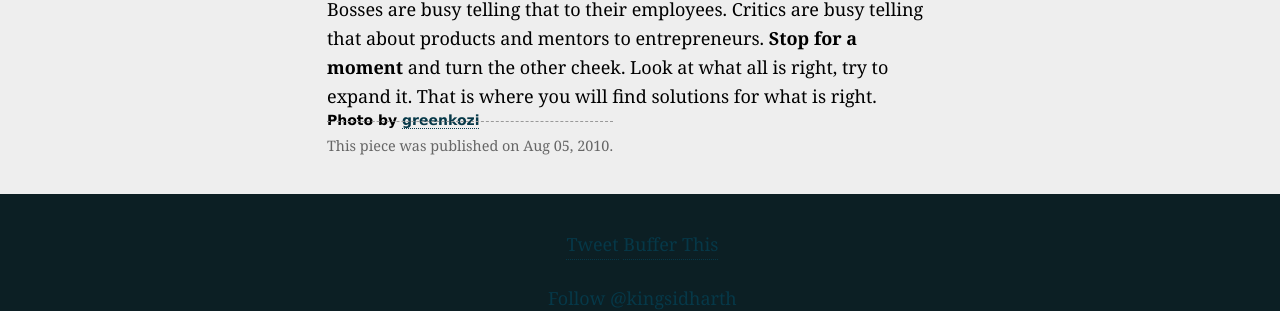
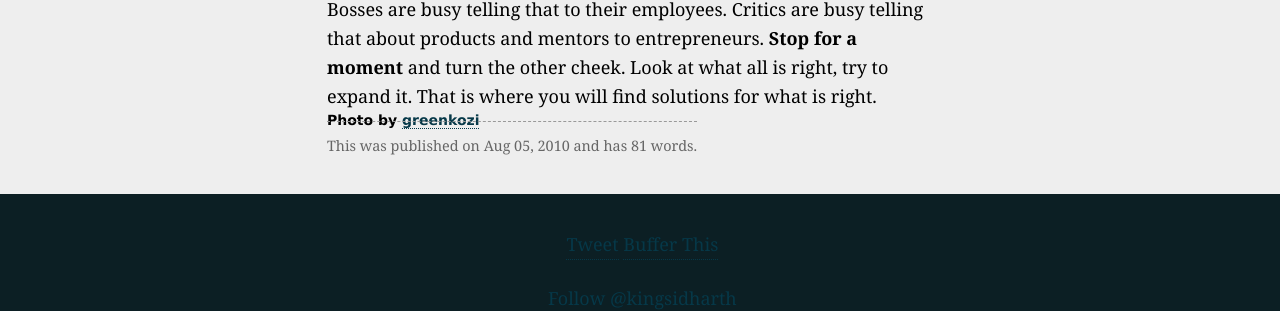
Before and after one commit to 64Notes/64notes.com, a Jekyll site: the page built from _posts/2010-08-05-whats-wrong-with-you.html, in a window 1280 px wide. Shown: the part 329-640 px from the top of the page. Built offline with Jekyll 4.4.1, drawn with Linux system fonts in a browser that asks for light colours; nearby versions of some CDN libraries; comment, search, counter and statistics services are not loaded.

Commit message:
Better post meta

```diff
--- a/_layouts/post.html
+++ b/_layouts/post.html
@@ -14,7 +14,7 @@ layout: base
       {{content}}
       {%if page.date %}
       <small class="meta">
-        This piece was published on {{ page.date | date: "%b %d, %Y" }}.
+        This was published on {{ page.date | date: "%b %d, %Y" }} and has {{ page.content | number_of_words }} words.
       </small>
       {%endif%}
     </div>
```
